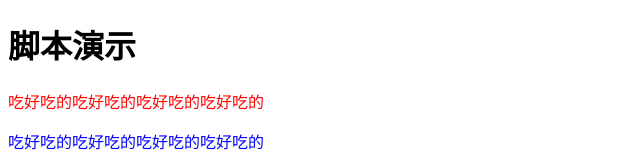
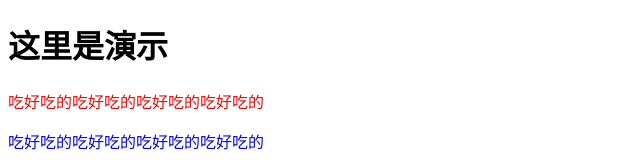
Before and after one commit to teann1996/teann1996.github.io, a plain HTML site: page index.html in a window 1280 px wide. Shown: the top 160 px of the page, without its empty margins (0-640 px from the left). Drawn offline with Linux system fonts and the light colour scheme.

Commit message:
新增改动

```diff
--- a/index.html
+++ b/index.html
@@ -9,7 +9,7 @@
 </head>
 
 <body>
-    <h1>脚本演示</h1>
+    <h1>这里是演示</h1>
     <p>吃好吃的吃好吃的吃好吃的吃好吃的
     </p>
     <p class="a">吃好吃的吃好吃的吃好吃的吃好吃的
```
